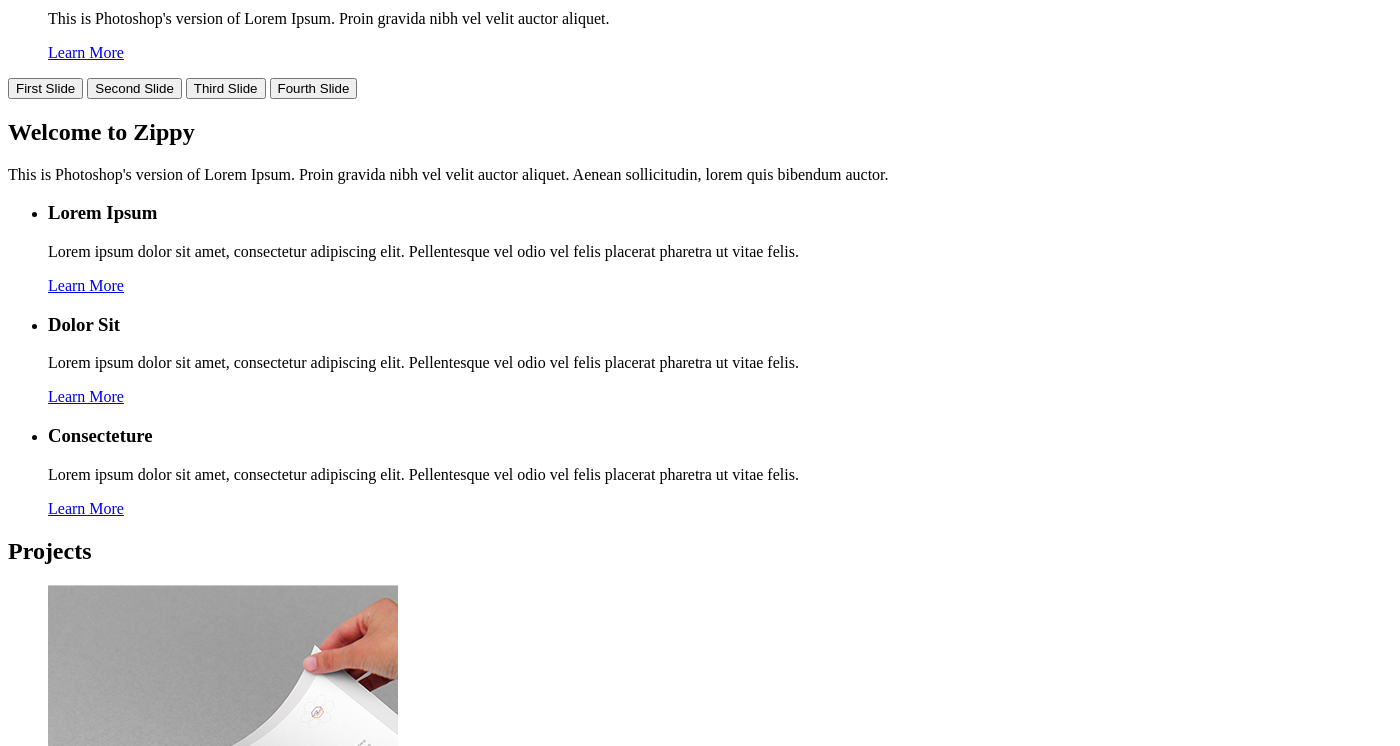
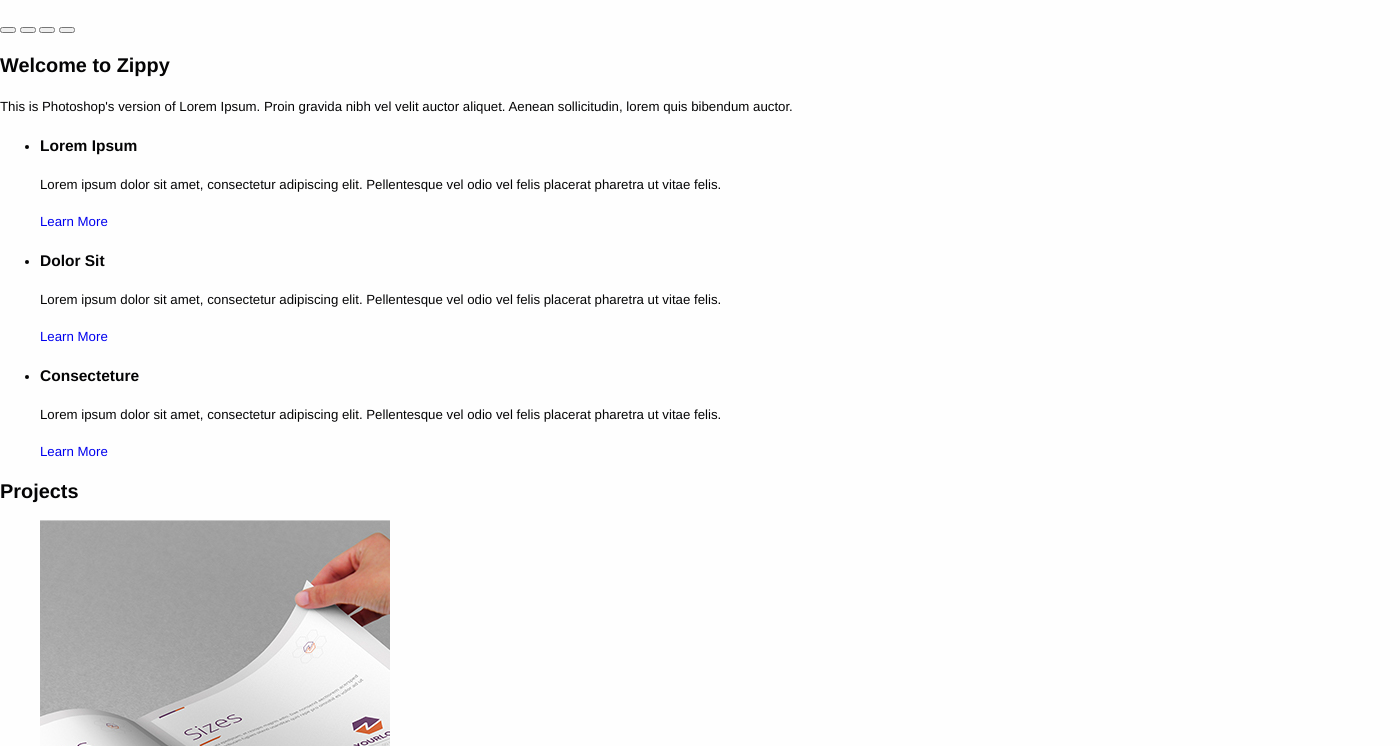
Before and after one commit to koshikishi/zippy, a website: page source/index.html in a window 1280 px wide. Shown: the part 168-914 px from the top of the page, 1400 px wide, since content can reach past the window. Drawn offline with nearby package versions, Linux system fonts and the light colour scheme; files that its build step writes are made by us from their sources.

Commit message:
:lipstick: Задал базовые стили для сайта

```diff
--- /dev/null
+++ b/source/sass/blocks/_page.scss
@@ -0,0 +1,6 @@
+.page {
+  @include text;
+  min-width: 1400px;
+  margin: 0;
+  background-color: $colorWhiteDark;
+}
--- /dev/null
+++ b/source/sass/blocks/_visually-hidden.scss
@@ -0,0 +1,12 @@
+.visually-hidden {
+  position: absolute;
+  width: 1px;
+  height: 1px;
+  margin: -1px;
+  padding: 0;
+  overflow: hidden;
+  white-space: nowrap;
+  border: 0;
+  clip-path: inset(100%);
+  clip: rect(0 0 0 0);
+}
--- /dev/null
+++ b/source/sass/misc/_base.scss
@@ -0,0 +1,8 @@
+a {
+  text-decoration: none;
+}
+
+img {
+  max-width: 100%;
+  height: auto;
+}
--- /dev/null
+++ b/source/sass/misc/_extends.scss
@@ -0,0 +1,11 @@
+%container {
+  width: 692px;
+  margin: {
+    right: auto;
+    left: auto;
+  }
+  padding: {
+    right: 8px;
+    left: 8px;
+  }
+}
--- a/source/sass/misc/_mixins.scss
+++ b/source/sass/misc/_mixins.scss
@@ -15,3 +15,68 @@
          url("../fonts/#{to-lower-case($fontNameSecond)}.woff") format("woff");
   }
 }
+
+@mixin text($color: $colorText, $fontSize: $fontSizeText, $lineHeight: $lineHeightRegular) {
+  margin: {
+    top: 0;
+    bottom: 0;
+  }
+  font: #{$fontSize}/#{$lineHeight} $fontFamilyText;
+  color: $color;
+}
+
+@mixin text-alt($color: null, $fontSize: $fontSizeTextXLarge) {
+  margin: {
+    top: 0;
+    bottom: 0;
+  }
+  font: $fontWeightThin $fontSize $fontFamilyTextAlt;
+  color: $color;
+}
+
+@mixin title-large($color: null, $fontSize: $fontSizeTitleLarge, $lineHeight: $lineHeightLarge, $isCenter: true) {
+  margin: {
+    top: 0;
+    bottom: 0;
+  }
+  font: {
+    weight: $fontWeightBold;
+    size: $fontSize;
+    family: $fontFamilyTitle;
+  }
+  line-height: $lineHeight;
+  text-align: if($isCenter, center, null);
+  color: $color;
+}
+
+@mixin title($color: null, $fontSize: $fontSizeTitleSmall, $lineHeight: $lineHeightTiny, $isBold: true, $isCenter: true, $isUppercase: true) {
+  margin: {
+    top: 0;
+    bottom: 0;
+  }
+  font: {
+    weight: if($isBold, $fontWeightBold, $fontWeightNormal);
+    size: $fontSize;
+    family: $fontFamilyTitle;
+  }
+  line-height: $lineHeight;
+  text-align: if($isCenter, center, null);
+  color: $color;
+  text-transform: if($isUppercase, uppercase, null);
+}
+
+@mixin title-small($color: null, $fontSize: $fontSizeTextSmall, $isLineHeight: true, $isCenter: true) {
+  margin: {
+    top: 0;
+    bottom: 0;
+  }
+  font: {
+    weight: $fontWeightBold;
+    size: $fontSize;
+    family: $fontFamilyTitle;
+  }
+  line-height: if($isLineHeight, $lineHeightTiny, normal);
+  text-align: if($isCenter, center, null);
+  color: $color;
+  text-transform: uppercase;
+}
--- a/source/sass/misc/_variables.scss
+++ b/source/sass/misc/_variables.scss
@@ -1,3 +1,41 @@
+$colorWhite: #ffffff;
+$colorWhiteDark: #fefefe;
+$colorBlack: #000000;
+$colorBlackLight: #2a2a2a;
+
+$colorText: #040405;
+$colorTextLight: #323232;
+$colorPlaceholder: #d8d8d8;
+
+$colorPrimary: #62497c;
+$colorSecondary: #ffe26d;
+
+$colorGray: #efefef;
+$colorGrayDark: #ececec;
+$colorGrayXDark: #e4e4e4;
+$colorGrayXXDark: #bdbdbd;
+
+$colorShadow: #161617;
+$colorSeparator: #d0d0d0;
+
 $fontWeightThin: 100;
 $fontWeightNormal: 400;
 $fontWeightBold: 700;
+
+$fontSizeTextSmall: 10.32px;
+$fontSizeText: 13.26px;
+$fontSizeTextLarge: 19.16px;
+$fontSizeTextXLarge: 29.47px;
+
+$fontSizeTitleSmall: 14.74px;
+$fontSizeTitle: 40.69px;
+$fontSizeTitleLarge: 44.21px;
+
+$lineHeightTiny: 6.9px;
+$lineHeightSmall: 22.1px;
+$lineHeightRegular: 23.58px;
+$lineHeightLarge: 40.52px;
+
+$fontFamilyText: "Helvetica", sans-serif;
+$fontFamilyTextAlt: "Roboto", "Arial", sans-serif;
+$fontFamilyTitle: "Montserrat", "Arial", sans-serif;
--- a/source/sass/style.scss
+++ b/source/sass/style.scss
@@ -1,3 +1,5 @@
 @import "misc/variables";
 @import "misc/mixins";
 @import "misc/fonts";
+@import "misc/extends", "blocks/visually-hidden";
+@import "misc/base", "blocks/page";
```
